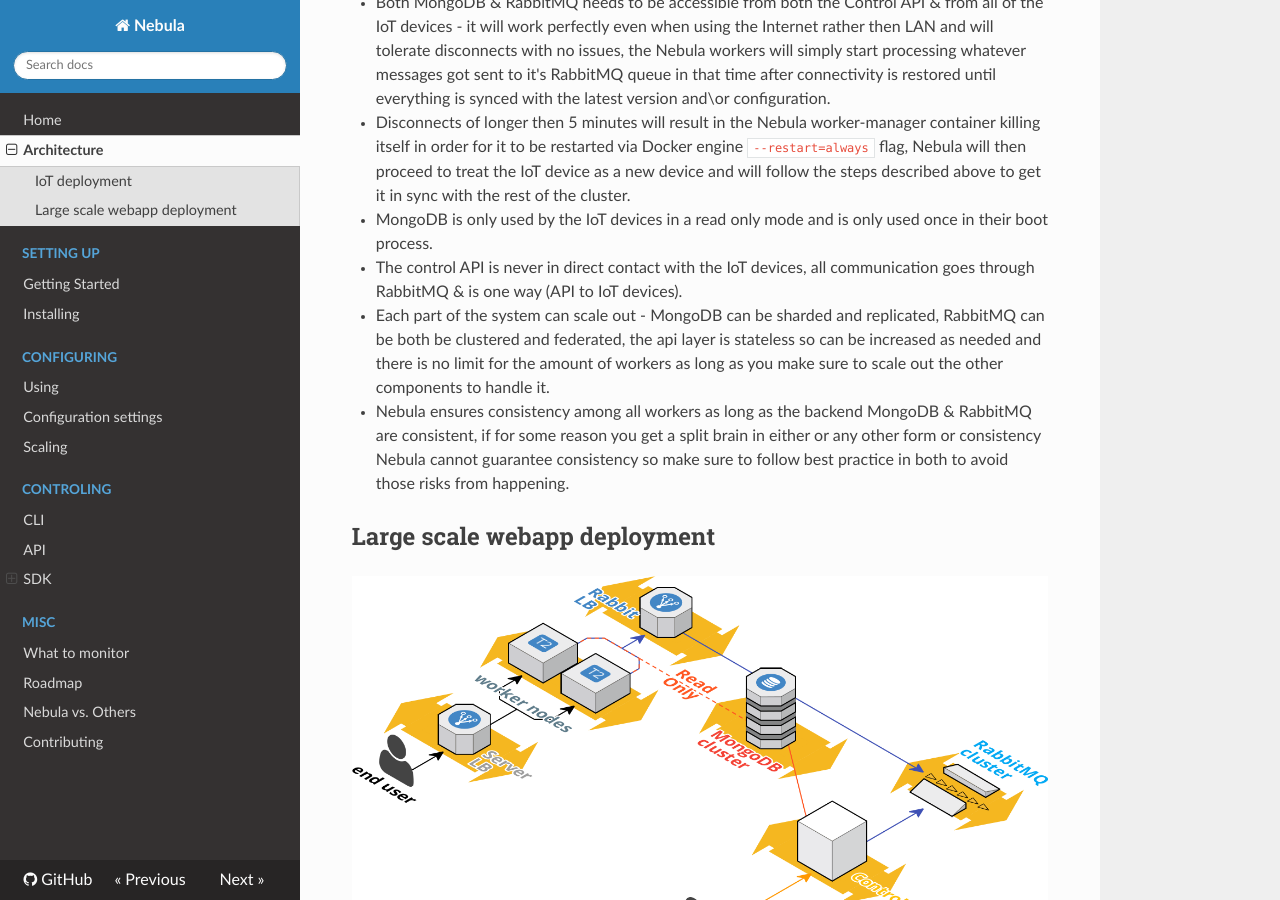
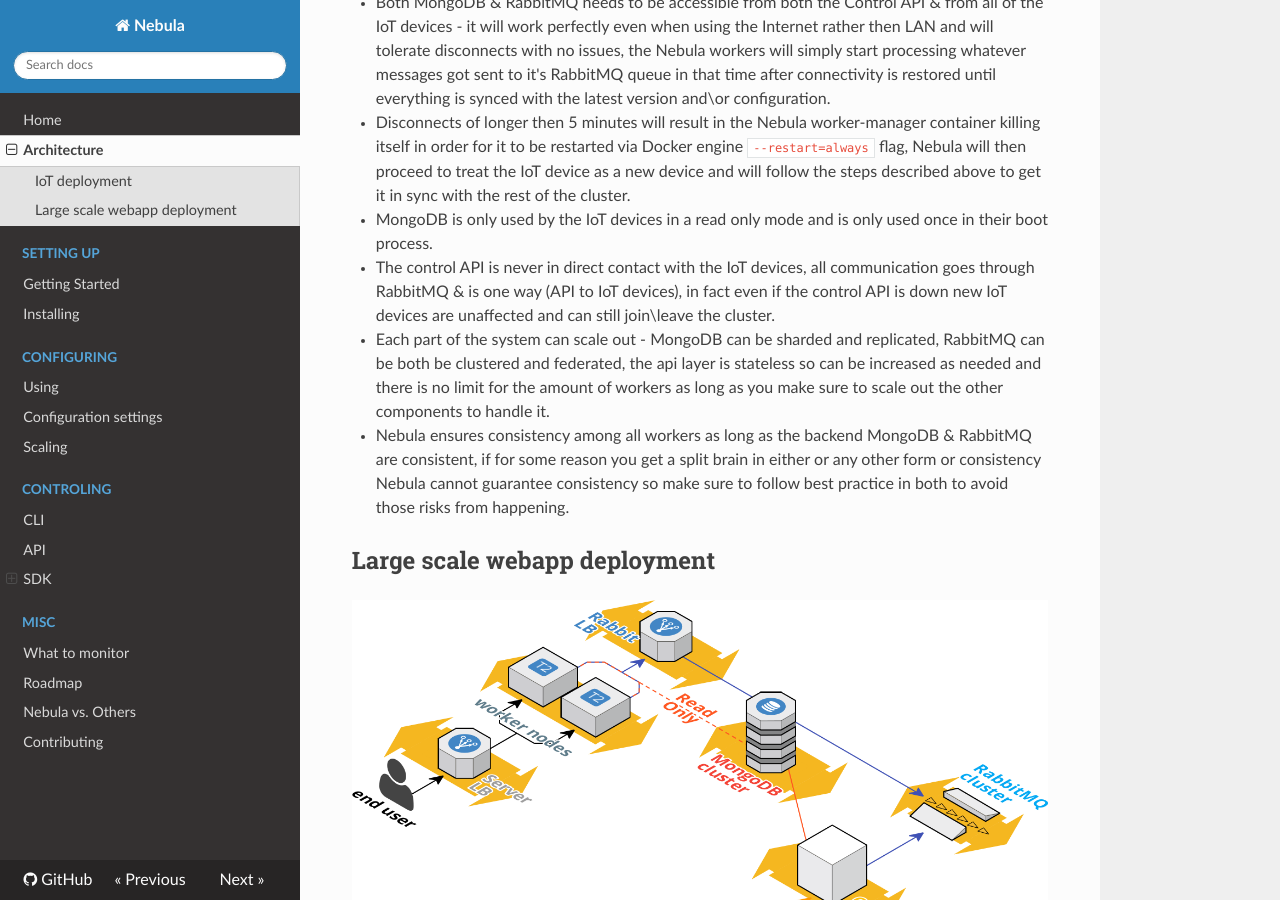
Before and after one commit to nebula-orchestrator/docs, an MkDocs documentation site: the page built from docs/architecture.md, in a window 1280 px wide and 900 px high, scrolled down 1448 px. Built offline with MkDocs 1.6.1, drawn with Linux system fonts in a browser that asks for light colours; nearby versions of some CDN libraries; old or Windows-style settings are respelled for this version of MkDocs.

```diff
--- a/docs/architecture.md
+++ b/docs/architecture.md
@@ -24,7 +24,7 @@ It's worth mentioning the follow:
 * Both MongoDB & RabbitMQ needs to be accessible from both the Control API & from all of the IoT devices - it will work perfectly even when using the Internet rather then LAN and will tolerate disconnects with no issues, the Nebula workers will simply start processing whatever messages got sent to it's RabbitMQ queue in that time after connectivity is restored until everything is synced with the latest version and\or configuration.
 * Disconnects of longer then 5 minutes will result in the Nebula worker-manager container killing itself in order for it to be restarted via Docker engine `--restart=always` flag, Nebula will then proceed to treat the IoT device as a new device and will follow the steps described above to get it in sync with the rest of the cluster.
 * MongoDB is only used by the IoT devices in a read only mode and is only used once in their boot process.
-* The control API is never in direct contact with the IoT devices, all communication goes through RabbitMQ & is one way (API to IoT devices).
+* The control API is never in direct contact with the IoT devices, all communication goes through RabbitMQ & is one way (API to IoT devices), in fact even if the control API is down new IoT devices are unaffected and can still join\leave the cluster.
 * Each part of the system can scale out - MongoDB can be sharded and replicated, RabbitMQ can be both be clustered and federated, the api layer is stateless so can be increased as needed and there is no limit for the amount of workers as long as you make sure to scale out the other components to handle it.
 * Nebula ensures consistency among all workers as long as the backend MongoDB & RabbitMQ are consistent, if for some reason you get a split brain in either or any other form or consistency Nebula cannot guarantee consistency so make sure to follow best practice in both to avoid those risks from happening.
 
```
